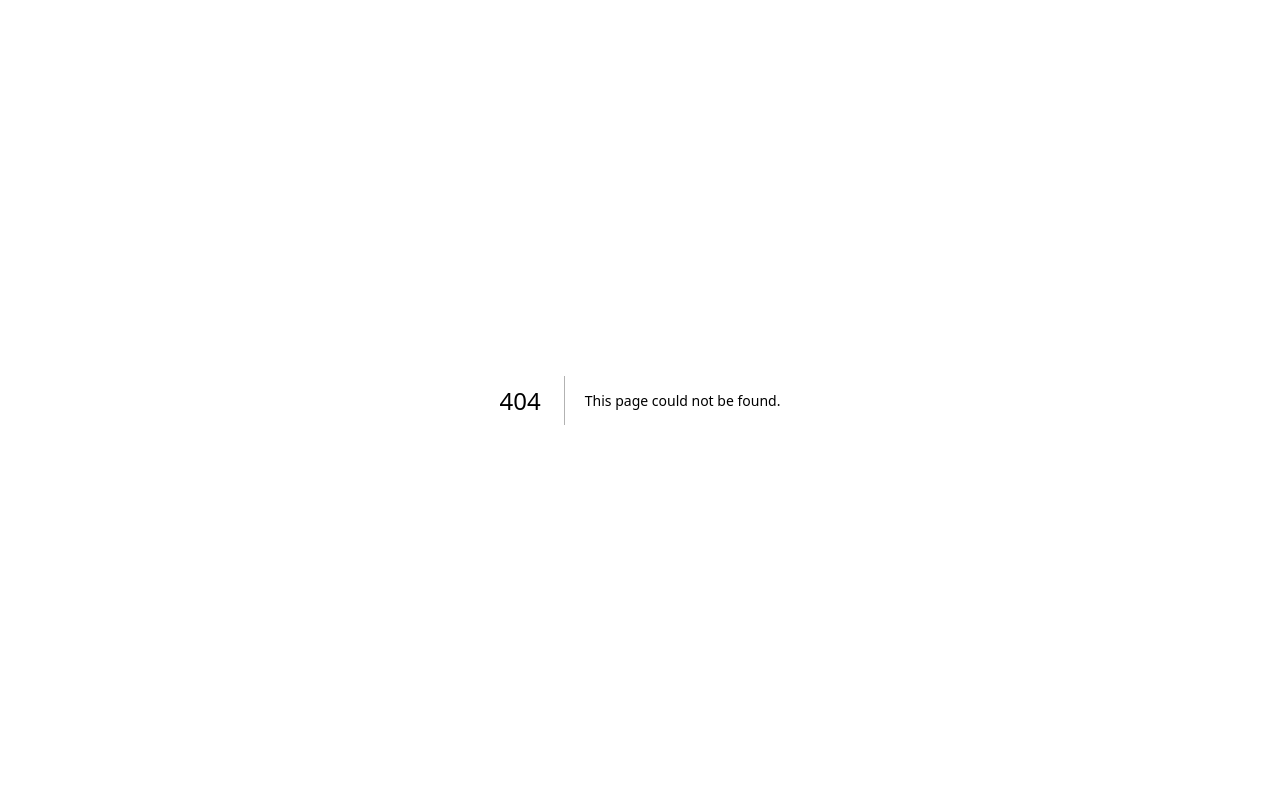
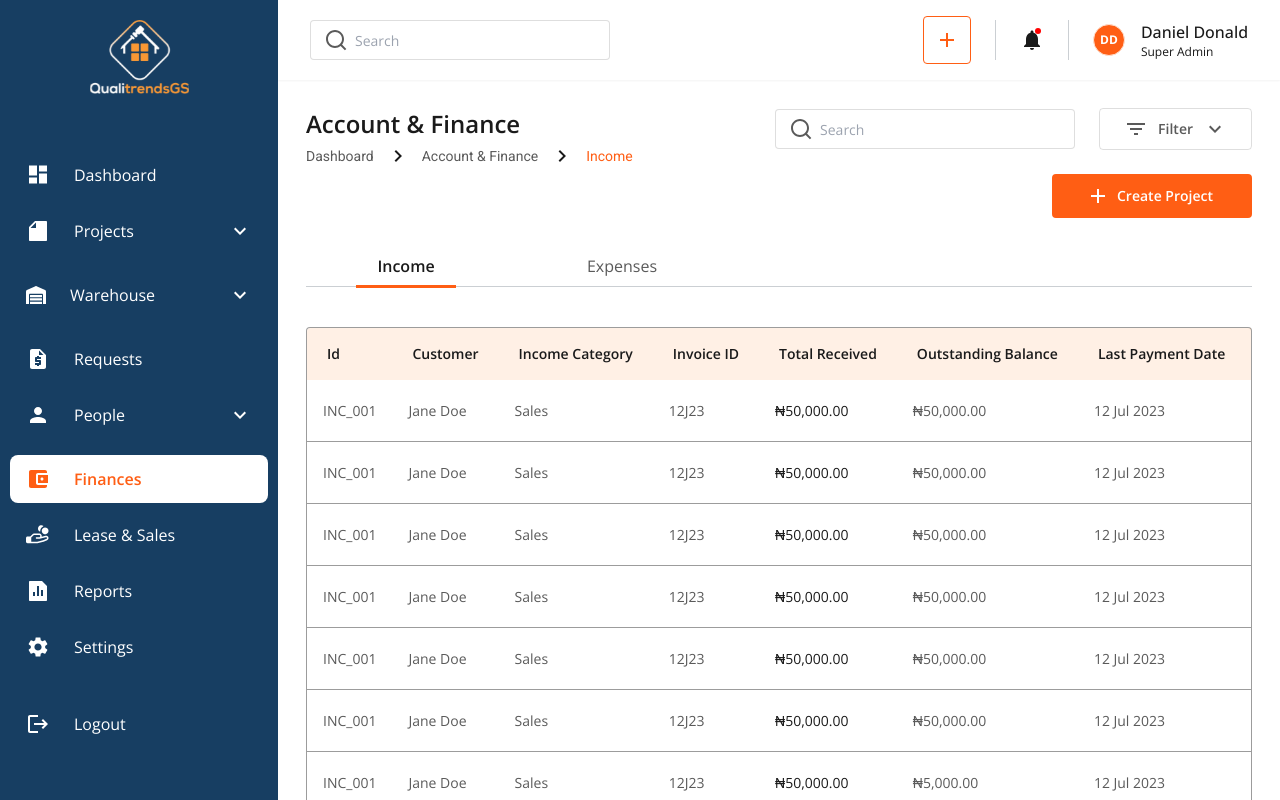
Before and after one commit to ntamiegbe/qualitrends-admin, a Next.js app: page /finances/income in a window 1280 px wide. Before the commit this address had no page. Shown: the top 800 px of the page. Built offline with nearby package versions, Linux system fonts and the light colour scheme.

Commit message:
feat: finance layout and page added

```diff
--- /dev/null
+++ b/src/app/(main)/finances/(layout)/expenses/page.tsx
@@ -0,0 +1,12 @@
+import { Metadata } from "next";
+import Expenses from "@/components/Finances/Expenses"
+
+export const metadata: Metadata = {
+	title: "Finances | Expenses",
+};
+
+const expenses = () => {
+	return  <Expenses /> ;
+};
+
+export default expenses;
--- /dev/null
+++ b/src/app/(main)/finances/(layout)/income/page.tsx
@@ -0,0 +1,12 @@
+import Income from "@/components/Finances/income";
+import { Metadata } from "next";
+
+export const metadata: Metadata = {
+	title: "Finances | Income",
+};
+
+const income = () => {
+	return <Income />;
+};
+
+export default income;
--- /dev/null
+++ b/src/app/(main)/finances/(layout)/layout.tsx
@@ -0,0 +1,143 @@
+"use client";
+
+import Button from "@/components/global/Button";
+import Input from "@/components/global/Input";
+import Icons from "@/components/icons";
+import { cn } from "@/lib/utils";
+import Link from "next/link";
+import { usePathname } from "next/navigation";
+import { FormProvider, useForm } from "react-hook-form";
+
+type FinancesLayoutProps = {
+	children: React.ReactNode;
+};
+
+const FinancesLayout = ({ children }: FinancesLayoutProps) => {
+	const pathname = usePathname();
+
+	const routes = [
+		{
+			name: "income",
+			path: "/finances/income",
+		},
+		{
+			name: "expenses",
+			path: "/finances/expenses",
+		},
+	];
+
+	const methods = useForm({
+		mode: "onChange",
+		defaultValues: {
+			search: "",
+		},
+	});
+
+	const {
+		formState: { errors },
+		watch,
+	} = methods;
+
+	return (
+		<div>
+			<div className='lg:flex lg:space-x-5 justify-between'>
+				<div>
+					<h1 className='lg:text-2xl font-semibold'>Account & Finance</h1>
+					<div className='text-sm lg:text-sm text-black-500 font-Roboto flex items-center space-x-3 mt-1'>
+						<Link href='/dashboard'>Dashboard</Link>
+						<span>
+							<Icons.CaretIcon className='fill-black-900 transform -rotate-90' />
+						</span>
+						<Link href='/finances/income'>Account & Finance</Link>
+						<span>
+							<Icons.CaretIcon className='fill-black-900 transform -rotate-90' />
+						</span>
+						<span className='capitalize text-primary'>
+							{pathname?.split("/")[2]?.replace("-", " ")}
+						</span>
+					</div>
+				</div>
+				<div className='space-y-4 lg:space-y-6 max-lg:mt-4'>
+					<div className='flex items-center space-x-5 lg:space-x-6'>
+						<FormProvider {...methods}>
+							<form className='lg:!ml-0 flex-1'>
+								<div className='lg:w-[300px]'>
+									<Input
+										name='search'
+										placeholder='Search'
+										paddingLeft='pl-11'
+										type='search'
+										left={
+											<div className='w-9 pl-3'>
+												<Icons.SearchIcon />
+											</div>
+										}
+									/>
+								</div>
+							</form>
+						</FormProvider>
+						<Button
+							theme='plain'
+							className='border text-black-500 max-lg:px-2.5 h-[42px] border-[#5A5A5A33] rounded'>
+							<div className='flex items-center lg:space-x-2.5'>
+								<Icons.FilterIcon />
+								<div className='max-lg:hidden'>Filter</div>
+								<Icons.CaretIcon className='fill-black-500 max-lg:hidden' />
+							</div>
+						</Button>
+					</div>
+					<div className='flex justify-between items-center lg:justify-end'>
+						<Button className='w-[200px] max-lg:h-9'>
+							<div className='flex items-center space-x-3'>
+								<Icons.PlusIcon className='fill-white' />
+								<div>Create Project</div>
+							</div>
+						</Button>
+						<button className='lg:hidden'>
+							<Icons.ProjectEmailIcon />
+						</button>
+						<button className='lg:hidden'>
+							<Icons.ProjectPrinterIcon />
+						</button>
+						<button className='lg:hidden'>
+							<Icons.ProjectDocumentIcon />
+						</button>
+					</div>
+				</div>
+			</div>
+			<ul className='mt-7 mb-10 flex items-center space-x-4 border-b border-[#CBCFD3] py-2'>
+				{routes.map((route, index) => {
+					return (
+						<li key={index} className='relative max-lg:w-1/2'>
+							<Link
+								className={cn(
+									"capitalize max-lg:text-sm transition-all text-black-500 lg:w-[200px] flex justify-center",
+									{
+										"font-semibold text-black-900": pathname.includes(
+											route.path
+										),
+									}
+								)}
+								href={route.path}>
+								{route.name}
+							</Link>
+
+							<div
+								className={cn(
+									"absolute left-1/2 transition-width transform -translate-x-1/2 -bottom-2.5 h-[3px] w-0 bg-primary",
+									{
+										"opacity-0": !pathname.includes(route.path),
+										"w-2/4": pathname.includes(route.path),
+									}
+								)}
+							/>
+						</li>
+					);
+				})}
+			</ul>
+			<div>{children}</div>
+		</div>
+	);
+};
+
+export default FinancesLayout;
--- a/src/app/(main)/finances/page.tsx
+++ b/src/app/(main)/finances/page.tsx
@@ -1,11 +1,12 @@
 import { Metadata } from "next";
+import Income from "@/components/Finances/income"
 
 export const metadata: Metadata = {
 	title: "Finances",
 };
 
 const FinancesPage = () => {
-	return <div>FinancesPage</div>;
+	return <Income />
 };
 
 export default FinancesPage;
--- /dev/null
+++ b/src/components/Finances/Expenses/index.tsx
@@ -0,0 +1,11 @@
+import React from 'react'
+
+type Props = {}
+
+const index = (props: Props) => {
+  return (
+    <div>index</div>
+  )
+}
+
+export default index
--- /dev/null
+++ b/src/components/Finances/income/index.tsx
@@ -0,0 +1,191 @@
+"use client";
+
+import Table from "@/components/global/Table";
+import Status, { StatusType } from "@/components/global/Status";
+import Icons from "@/components/icons";
+import { cn, formatAmount } from "@/lib/utils";
+
+const income = () => {
+	const data = [
+		{
+			id: "INC_001",
+			customer: "Jane Doe",
+			incomecategory: "Sales",
+			invoiceID: "12J23",
+			totalReceived: 5000000,
+			outstandingbalance: 5000000,
+			lastpaymentdate: "12 Jul 2023",
+		},
+        {
+			id: "INC_001",
+			customer: "Jane Doe",
+			incomecategory: "Sales",
+			invoiceID: "12J23",
+			totalReceived: 5000000,
+			outstandingbalance: 5000000,
+			lastpaymentdate: "12 Jul 2023",
+		},
+		{
+			id: "INC_001",
+			customer: "Jane Doe",
+			incomecategory: "Sales",
+			invoiceID: "12J23",
+			totalReceived: 5000000,
+			outstandingbalance: 5000000,
+			lastpaymentdate: "12 Jul 2023",
+		},
+		{
+			id: "INC_001",
+			customer: "Jane Doe",
+			incomecategory: "Sales",
+			invoiceID: "12J23",
+			totalReceived: 5000000,
+			outstandingbalance: 5000000,
+			lastpaymentdate: "12 Jul 2023",
+		},
+		{
+			id: "INC_001",
+			customer: "Jane Doe",
+			incomecategory: "Sales",
+			invoiceID: "12J23",
+			totalReceived: 5000000,
+			outstandingbalance: 5000000,
+			lastpaymentdate: "12 Jul 2023",
+		},
+		{
+			id: "INC_001",
+			customer: "Jane Doe",
+			incomecategory: "Sales",
+			invoiceID: "12J23",
+			totalReceived: 5000000,
+			outstandingbalance: 5000000,
+			lastpaymentdate: "12 Jul 2023",
+		},
+		{
+			id: "INC_001",
+			customer: "Jane Doe",
+			incomecategory: "Sales",
+			invoiceID: "12J23",
+			totalReceived: 5000000,
+			outstandingbalance: 500000,
+			lastpaymentdate: "12 Jul 2023",
+		},
+		{
+			id: "INC_001",
+			customer: "Jane Doe",
+			incomecategory: "Sales",
+			invoiceID: "12J23",
+			totalReceived: 5000000,
+			outstandingbalance: 500000,
+			lastpaymentdate: "12 Jul 2023",
+		},
+		{
+			id: "INC_001",
+			customer: "Jane Doe",
+			incomecategory: "Sales",
+			invoiceID: "12J23",
+			totalReceived: 5000000,
+			outstandingbalance: 5000000,
+			lastpaymentdate: "12 Jul 2023",
+		},
+		{
+			id: "INC_001",
+			customer: "Jane Doe",
+			incomecategory: "Sales",
+			invoiceID: "12J23",
+			totalReceived: 5000000,
+			outstandingbalance: 19000000,
+			lastpaymentdate: "12 Jul 2023",
+		},
+	];
+
+	const tableHeadData = [
+		{
+			title: "Id",
+			key: "id",
+		},
+		{
+			title: "Customer",
+			key: "customer",
+		},
+		{
+			title: "Income Category",
+			key: "incomecategory",
+		},
+		{
+			title: "Invoice ID",
+			key: "invoiceID",
+		},
+		{
+			title: "Total Received",
+			key: "totalReceived",
+		},
+		{
+			title: "Outstanding Balance",
+			key: "outstandingbalance",
+		},
+		{
+			title: "Last Payment Date",
+			key: "lastpaymentdate",
+		},
+		{
+			title: "Actions",
+			key: "actions",
+		},
+	];
+
+	return (
+		<section>
+			<Table
+				data={data!}
+				loaderLength={10}
+				tableHeadData={tableHeadData}
+				rowComponent={(transaction, index, length) => {
+					const {
+						id,
+						customer,
+						incomecategory,
+						invoiceID,
+						totalReceived,
+						outstandingbalance,
+						lastpaymentdate,
+					} = transaction;
+					return (
+						<tr
+							onClick={() => {}}
+							className={cn("text-sm border-[#5A5A5A99]", {
+								"border-b": index !== length - 1,
+							})}>
+							<td className='p-4 text-black-500 whitespace-nowrap'>{id}</td>
+							<td className='p-4 text-black-500 whitespace-nowrap'>
+								{customer}
+							</td>
+							<td className='py-[18px] w-[100px] px-4 text-black-500 whitespace-nowrap'>
+								{incomecategory}
+							</td>
+							<td className='p-4 text-black-500 whitespace-nowrap uppercase'>
+								{invoiceID}
+							</td>
+							<td className='p-4 whitespace-nowrap'>
+								{formatAmount(+totalReceived, "NGN")}
+							</td>
+							<td className='p-4 text-black-500 whitespace-nowrap'>
+								{formatAmount(+outstandingbalance, "NGN")}
+							</td>
+							<td className='p-4 text-black-500 whitespace-nowrap'>
+								{lastpaymentdate}
+							</td>
+							<td className='p-4'>
+								<button>
+									<Icons.MoreIcon />
+								</button>
+							</td>
+						</tr>
+					);
+				}}
+			/>
+		</section>
+	);
+};
+
+export default income;
--- a/src/components/layout/Navigation/index.tsx
+++ b/src/components/layout/Navigation/index.tsx
@@ -77,7 +77,7 @@ const Navigation = () => {
 		},
 		{
 			name: "Finances",
-			to: "/finances",
+			to: "/finances/income",
 			icon: <Icons.FinancesIcon className='fill-inherit' />,
 		},
 		{
@@ -110,7 +110,7 @@ const Navigation = () => {
 		},
 		{
 			name: "Finances",
-			to: "/finances",
+			to: "/finances/income",
 			icon: <Icons.FinancesIcon className='fill-inherit' />,
 		},
 		{
```
